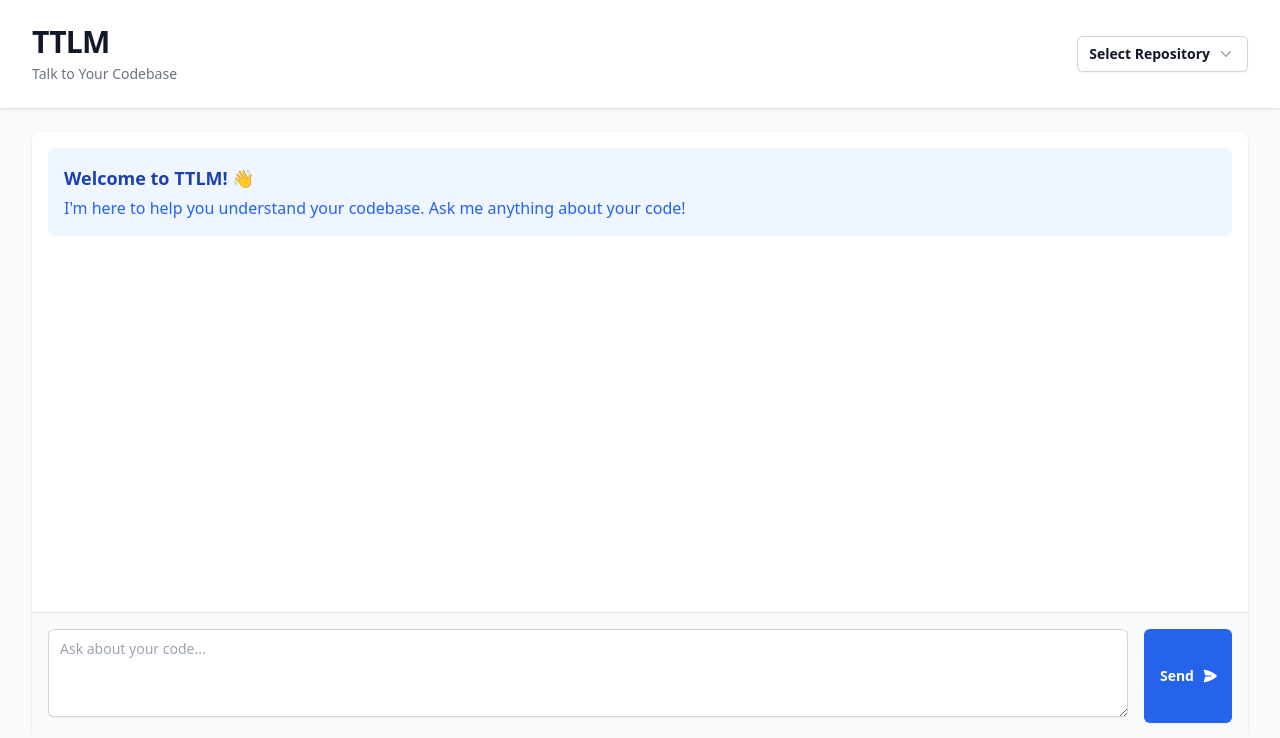
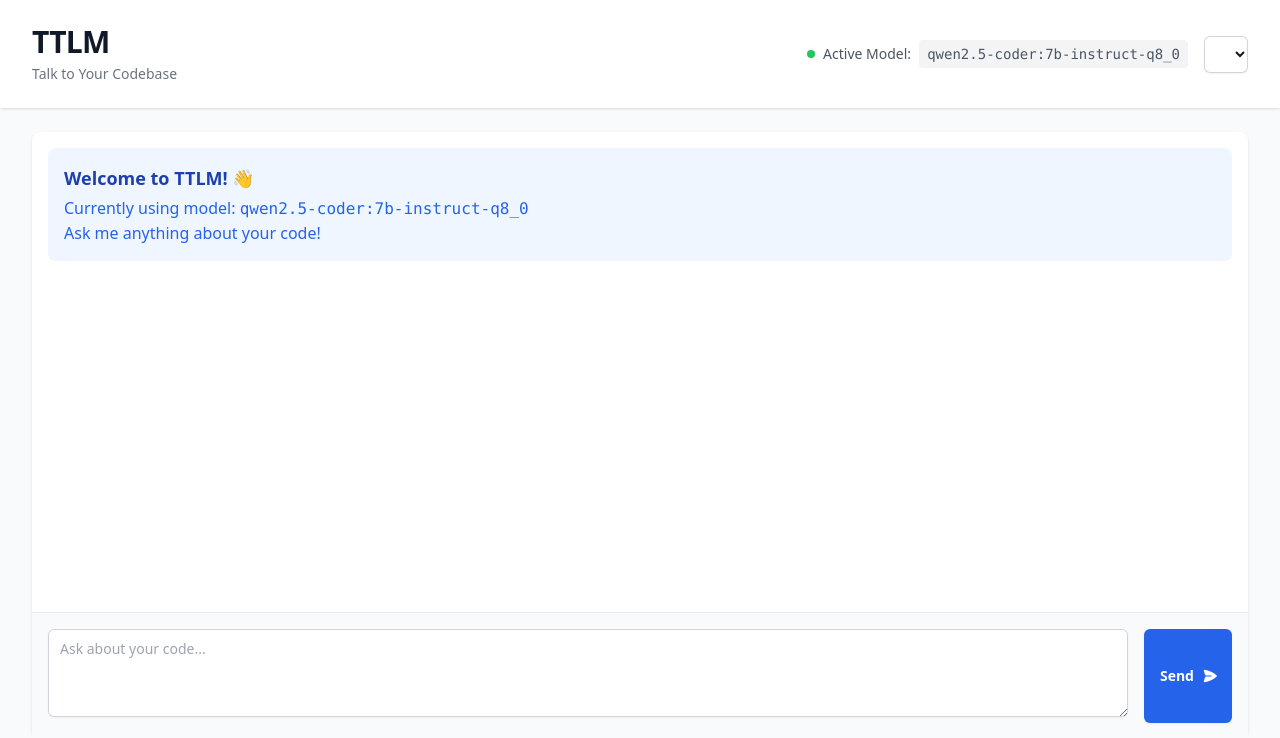
Before and after one commit to Utility-Gods/TTLM, a FastAPI app: page / in a window 1280 px wide. Shown: the top 738 px of the page. Run offline with FastAPI, Linux system fonts and the light colour scheme; data that the repository does not hold is empty; some libraries are stand-ins or nearby versions.

Commit message:
model selection on front-end works

```diff
--- a/app/main.py
+++ b/app/main.py
@@ -4,90 +4,91 @@ from fastapi.templating import Jinja2Templates
 from fastapi.staticfiles import StaticFiles
 from fastapi.responses import HTMLResponse
 import httpx
+from pathlib import Path
+from typing import List, Dict
 import json
-from pathlib import Path
-from typing import AsyncGenerator
 
 app = FastAPI()
 
-# Setup for templates and static files
 BASE_DIR = Path(__file__).resolve().parent.parent
 templates = Jinja2Templates(directory=str(BASE_DIR / "templates"))
 app.mount("/static", StaticFiles(directory=str(BASE_DIR / "static")), name="static")
 
-# Configuration for Ollama with Qwen2.5 Coder
+# We'll store the active model name in memory for this simple implementation
+# In a production app, you might want to use a proper state management solution
 OLLAMA_BASE_URL = "http://localhost:11434"
-MODEL_NAME = "qwen2.5-coder:7b-instruct-q8_0"
+ACTIVE_MODEL = "qwen2.5-coder:7b-instruct-q8_0"
 
-async def generate_code_response(message: str) -> AsyncGenerator[str, None]:
+
+
+async def get_ollama_models() -> List[Dict]:
     """
-    Generates responses using Qwen2.5 Coder model. The function is structured to:
-    1. Format the prompt to get the best results from the model
-    2. Stream the response back in chunks
-    3. Handle any errors gracefully
+    Fetches available models from Ollama's API. This function makes an HTTP request
+    to Ollama's local API endpoint and processes the response to get model information.
     """
-    async with httpx.AsyncClient(timeout=30.0) as client:  # Increased timeout for longer responses
+    async with httpx.AsyncClient() as client:
         try:
-            # Format the prompt to get more focused coding responses
-            formatted_prompt = f"""Please help with the following coding question or task.
-            Provide clear, well-commented code and explain your solution.
+            response = await client.get("http://localhost:11434/api/tags")
+            if response.status_code == 200:
+                models = response.json().get("models", [])
+                # Sort models by name for better presentation
+                return sorted(models, key=lambda x: x["name"])
+            return []
+        except Exception as e:
+            print(f"Error fetching models: {e}")
+            return []
 
-            Question/Task: {message}
-
-            Response:"""
-
-            url = f"{OLLAMA_BASE_URL}/api/generate"
-            data = {
-                "model": MODEL_NAME,
-                "prompt": formatted_prompt,
-                "stream": True,
-                # Optional parameters you might want to tune:
-                # "temperature": 0.7,
-                # "top_p": 0.9,
-                # "top_k": 40,
-            }
-
-            async with client.stream('POST', url, json=data) as response:
-                response.raise_for_status()
-                async for line in response.aiter_lines():
-                    if line:
-                        try:
-                            chunk = json.loads(line)
-                            if 'response' in chunk:
-                                yield chunk['response']
-                            # Check if we're done generating
-                            if chunk.get('done', False):
-                                break
-                        except json.JSONDecodeError:
-                            continue
-
-        except httpx.HTTPError as exc:
-            yield f"Error communicating with the model: {str(exc)}"
-        except Exception as exc:
-            yield f"Unexpected error: {str(exc)}"
-
-@app.get("/", response_class=HTMLResponse)
+@app.get("/")
 async def root(request: Request):
+    """
+    Renders the main page. We fetch available models and pass them to the template
+    so users can see and select from installed models immediately upon loading.
+    """
+    models = await get_ollama_models()
     return templates.TemplateResponse(
         "index.html",
-        {"request": request}
+        {
+            "request": request,
+            "models": models,
+            "active_model": ACTIVE_MODEL
+        }
     )
 
-@app.post("/chat")
-async def chat(
-    request: Request,
-    message: str = Form(...)
-):
+@app.post("/set-model")
+async def set_model(request: Request):
     """
-    Handles chat messages by sending them to the Qwen2.5 Coder model and returning the response.
-    This function:
-    1. Validates the input
-    2. Sends it to the model
-    3. Collects and formats the response
-    4. Handles any markdown or code formatting in the response
+    Updates the active model based on user selection. Returns a response that
+    HTMX will use to update the UI, confirming the model change.
     """
     try:
-        if not message.strip():
+        form = await request.form()
+        model_name = form.get("model")
+        if model_name:
+            global ACTIVE_MODEL
+            ACTIVE_MODEL = model_name
+            return templates.TemplateResponse(
+                "partials/model_status.html",
+                {
+                    "request": request,
+                    "active_model": ACTIVE_MODEL
+                }
+            )
+    except Exception as e:
+        return HTMLResponse(f"Error setting model: {str(e)}", status_code=500)
+
+
+@app.post("/chat")
+async def chat(request: Request):
+    """
+    Handles chat messages by sending them to Ollama and processing the streamed response.
+    The function now properly handles Ollama's streaming response format.
+    """
+    try:
+        # Get the message from form data
+        form = await request.form()
+        message = form.get("message", "")
+
+        if not message or message.isspace():
             return templates.TemplateResponse(
                 "partials/error.html",
                 {
@@ -97,42 +98,57 @@ async def chat(
                 status_code=400
             )
 
-        # Collect the full response
-        response_text = ""
-        async for chunk in generate_code_response(message):
-            response_text += chunk
+        # Initialize response accumulator
+        full_response = ""
 
-        # Clean up the response and format it
-        response_text = response_text.strip()
+        # Make request to Ollama
+        async with httpx.AsyncClient() as client:
+            async with client.stream('POST', f"{OLLAMA_BASE_URL}/api/generate",
+                json={
+                    "model": ACTIVE_MODEL,
+                    "prompt": message,
+                    "stream": True  # Enable streaming
+                }
+            ) as response:
+                # Process the streaming response
+                async for line in response.aiter_lines():
+                    if not line.strip():
+                        continue
 
-        # Return the response
+                    try:
+                        # Parse each line as a separate JSON object
+                        chunk = json.loads(line)
+
+                        # Extract the response text from the chunk
+                        if "response" in chunk:
+                            full_response += chunk["response"]
+
+                        # Check if this is the final message
+                        if chunk.get("done", False):
+                            break
+
+                    except json.JSONDecodeError as e:
+                        print(f"Error parsing chunk: {line}")
+                        print(f"Error details: {str(e)}")
+                        continue
+
+        # Return the complete response
         return templates.TemplateResponse(
             "partials/message.html",
             {
                 "request": request,
-                "message": response_text,
-                "is_code_response": True  # This flag helps our template handle code formatting
+                "message": full_response.strip(),
+                "model": ACTIVE_MODEL
             }
         )
 
     except Exception as e:
+        print(f"Error processing chat: {str(e)}")
         return templates.TemplateResponse(
             "partials/error.html",
             {
                 "request": request,
-                "error": f"Failed to get response: {str(e)}"
+                "error": f"Failed to process message: {str(e)}"
             },
             status_code=500
         )
-
-# Error Handlers
-@app.exception_handler(Exception)
-async def global_exception_handler(request: Request, exc: Exception):
-    return templates.TemplateResponse(
-        "partials/error.html",
-        {
-            "request": request,
-            "error": str(exc)
-        },
-        status_code=500
-    )
--- a/templates/index.html
+++ b/templates/index.html
@@ -1,76 +1,50 @@
-<!doctype html>
+<!DOCTYPE html>
 <html class="h-full bg-gray-50">
 <head>
     <title>TTLM - Talk to Language Model</title>
-    <meta charset="UTF-8" />
-    <meta name="viewport" content="width=device-width, initial-scale=1.0" />
+    <meta charset="UTF-8">
+    <meta name="viewport" content="width=device-width, initial-scale=1.0">
 
-    <!-- Alpine.js - Let's use CDN for quick setup -->
-    <script
-      defer
-      src="https://unpkg.com/alpinejs@3.x.x/dist/cdn.min.js"
-    ></script>
-
-    <!-- HTMX for server interactions -->
+    <!-- HTMX for dynamic interactions -->
     <script src="https://unpkg.com/htmx.org@1.9.10"></script>
 
     <!-- Tailwind CSS -->
     <script src="https://cdn.tailwindcss.com"></script>
 </head>
 <body class="h-full">
-    <!-- Header Section -->
+    <!-- Header Section with Model Selection -->
     <header class="bg-white shadow">
-      <div
-        class="mx-auto max-w-7xl px-4 py-6 sm:px-6 lg:px-8 flex justify-between items-center"
-      >
+        <div class="mx-auto max-w-7xl px-4 py-6 sm:px-6 lg:px-8">
+            <div class="flex justify-between items-center">
                 <div>
                     <h1 class="text-3xl font-bold tracking-tight text-gray-900">TTLM</h1>
                     <p class="mt-1 text-sm text-gray-500">Talk to Your Codebase</p>
                 </div>
-        <!-- Repository selector with Alpine for dropdown functionality -->
-        <div x-data="{ open: false }" class="relative">
-          <button
-            @click="open = !open"
-            class="inline-flex items-center gap-x-1.5 rounded-md bg-white px-3 py-2 text-sm font-semibold text-gray-900 shadow-sm ring-1 ring-inset ring-gray-300 hover:bg-gray-50"
-          >
-            Select Repository
-            <svg
-              class="h-5 w-5 text-gray-400"
-              :class="{ 'rotate-180': open }"
-              viewBox="0 0 20 20"
-              fill="currentColor"
-            >
-              <path
-                fill-rule="evenodd"
-                d="M5.23 7.21a.75.75 0 011.06.02L10 11.168l3.71-3.938a.75.75 0 111.08 1.04l-4.25 4.5a.75.75 0 01-1.08 0l-4.25-4.5a.75.75 0 01.02-1.06z"
-                clip-rule="evenodd"
-              />
-            </svg>
-          </button>
 
-          <!-- Dropdown menu -->
-          <div
-            x-show="open"
-            @click.outside="open = false"
-            class="absolute right-0 mt-2 w-56 rounded-md bg-white shadow-lg ring-1 ring-black ring-opacity-5 focus:outline-none"
-            x-transition:enter="transition ease-out duration-100"
-            x-transition:enter-start="transform opacity-0 scale-95"
-            x-transition:enter-end="transform opacity-100 scale-100"
-            x-transition:leave="transition ease-in duration-75"
-            x-transition:leave-start="transform opacity-100 scale-100"
-            x-transition:leave-end="transform opacity-0 scale-95"
-          >
-            <div class="py-1">
-              <a
-                href="#"
-                class="block px-4 py-2 text-sm text-gray-700 hover:bg-gray-100"
-                >Repository 1</a
-              >
-              <a
-                href="#"
-                class="block px-4 py-2 text-sm text-gray-700 hover:bg-gray-100"
-                >Repository 2</a
-              >
+                <!-- Model Selection Section -->
+                <div class="flex items-center gap-4">
+                    <div id="model-status" class="text-sm text-gray-600">
+                        {% include "partials/model_status.html" %}
+                    </div>
+
+                    <div class="relative">
+                        <form
+                            hx-post="/set-model"
+                            hx-target="#model-status"
+                            class="inline-flex">
+                            <select
+                                name="model"
+                                onchange="this.form.requestSubmit()"
+                                class="rounded-md bg-white px-3 py-2 text-sm font-semibold text-gray-900 shadow-sm ring-1 ring-inset ring-gray-300 hover:bg-gray-50">
+                                {% for model in models %}
+                                <option
+                                    value="{{ model.name }}"
+                                    {% if model.name == active_model %}selected{% endif %}>
+                                    {{ model.name }}
+                                </option>
+                                {% endfor %}
+                            </select>
+                        </form>
                     </div>
                 </div>
             </div>
@@ -84,25 +58,21 @@
             <div id="messages" class="h-[60vh] overflow-y-auto p-4 space-y-4">
                 <!-- Welcome Message -->
                 <div class="bg-blue-50 p-4 rounded-lg">
-            <h2 class="text-lg font-semibold text-blue-800">
-              Welcome to TTLM! 👋
-            </h2>
+                    <h2 class="text-lg font-semibold text-blue-800">Welcome to TTLM! 👋</h2>
                     <p class="mt-1 text-blue-600">
-              I'm here to help you understand your codebase. Ask me anything
-              about your code!
+                        Currently using model: <span class="font-mono">{{ active_model }}</span><br>
+                        Ask me anything about your code!
                     </p>
                 </div>
             </div>
 
             <!-- Input Area -->
-
             <div class="border-t border-gray-200 p-4 bg-gray-50">
                 <form
                     hx-post="/chat"
                     hx-target="#messages"
                     hx-swap="beforeend"
-            class="flex gap-4"
-          >
+                    class="flex gap-4">
                     <div class="flex-grow">
                         <textarea
                             name="message"
@@ -114,36 +84,24 @@
                     </div>
                     <button
                         type="submit"
-              class="inline-flex items-center rounded-md bg-blue-600 px-4 py-2 text-sm font-semibold text-white shadow-sm hover:bg-blue-500 focus-visible:outline focus-visible:outline-2 focus-visible:outline-offset-2 focus-visible:outline-blue-600"
-            >
+                        class="inline-flex items-center rounded-md bg-blue-600 px-4 py-2 text-sm font-semibold text-white shadow-sm hover:bg-blue-500 focus-visible:outline focus-visible:outline-2 focus-visible:outline-offset-2 focus-visible:outline-blue-600">
                         Send
-              <svg
-                class="ml-2 -mr-0.5 h-4 w-4"
-                viewBox="0 0 20 20"
-                fill="currentColor"
-              >
-                <path
-                  d="M3.105 2.289a.75.75 0 00-.826.95l1.414 4.925A1.5 1.5 0 005.135 9.25h6.115a.75.75 0 010 1.5H5.135a1.5 1.5 0 00-1.442 1.086l-1.414 4.926a.75.75 0 00.826.95 28.896 28.896 0 0015.293-7.154.75.75 0 000-1.115A28.897 28.897 0 003.105 2.289z"
-                />
+                        <svg class="ml-2 -mr-0.5 h-4 w-4" viewBox="0 0 20 20" fill="currentColor">
+                            <path d="M3.105 2.289a.75.75 0 00-.826.95l1.414 4.925A1.5 1.5 0 005.135 9.25h6.115a.75.75 0 010 1.5H5.135a1.5 1.5 0 00-1.442 1.086l-1.414 4.926a.75.75 0 00.826.95 28.896 28.896 0 0015.293-7.154.75.75 0 000-1.115A28.897 28.897 0 003.105 2.289z" />
                         </svg>
                     </button>
                 </form>
             </div>
         </div>
     </main>
-  </body>
 
-  <!-- Add this debugging script to see what's being sent -->
+    <!-- Form reset after submission -->
     <script>
-    document.body.addEventListener("htmx:beforeRequest", function (evt) {
-      console.log("Sending data:", evt.detail.requestConfig.parameters);
-    });
-
-    document.body.addEventListener("htmx:afterRequest", function (evt) {
-      // Clear the form after successful submission
-      if (evt.detail.successful) {
+        document.body.addEventListener('htmx:afterRequest', function(evt) {
+            if (evt.detail.successful && evt.detail.elt.tagName === 'FORM') {
                 evt.detail.elt.reset();
             }
         });
     </script>
+</body>
 </html>
--- a/templates/partials/message.html
+++ b/templates/partials/message.html
@@ -1,4 +1,3 @@
-<!-- templates/partials/message.html -->
 <div class="message bg-gray-50 rounded-lg p-4">
     <div class="message-content prose max-w-none">
         {{ message }}
--- /dev/null
+++ b/templates/partials/model_status.html
@@ -0,0 +1,8 @@
+<div class="flex items-center gap-2">
+    <div class="flex h-2 w-2">
+        <span class="animate-ping absolute inline-flex h-2 w-2 rounded-full bg-green-400 opacity-75"></span>
+        <span class="relative inline-flex rounded-full h-2 w-2 bg-green-500"></span>
+    </div>
+    <span class="font-medium">Active Model:</span>
+    <code class="text-sm bg-gray-100 px-2 py-1 rounded">{{ active_model }}</code>
+</div>
```
Lines whose indentation alone changed are shown as unchanged.
